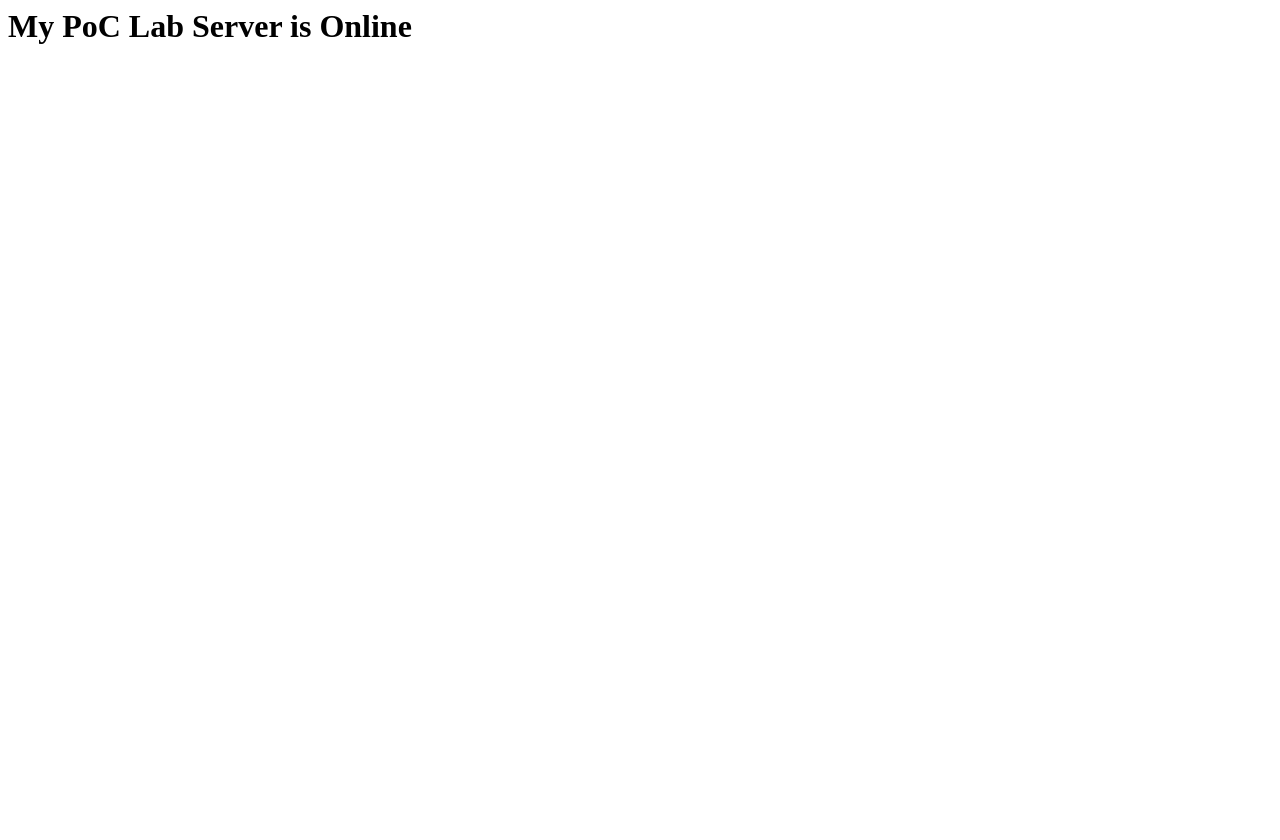
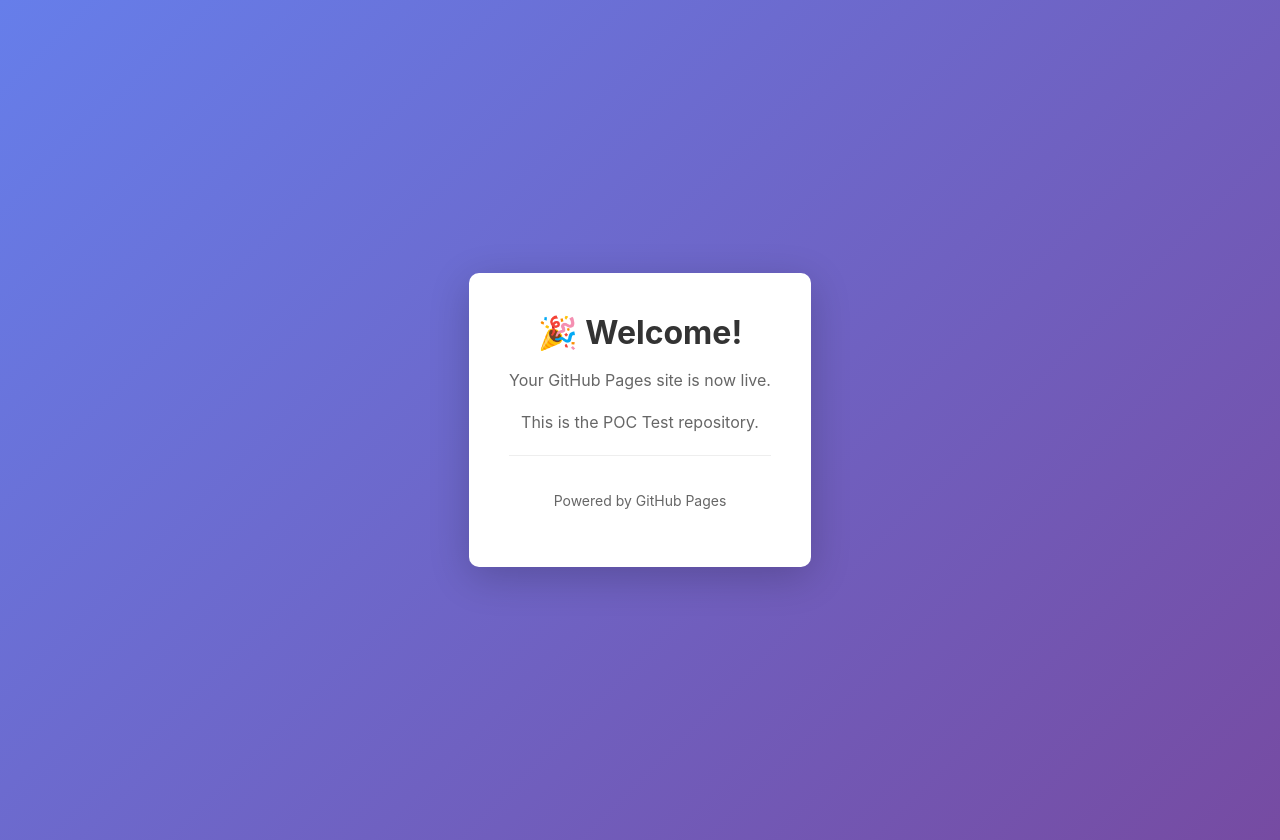
Before and after one commit to samsungs25ultraking-dotcom/poc-test, a plain HTML site: page index.html in a window 1280 px wide. Before the commit the page ends 800 px from the top, so only its background shows below. Drawn offline with Linux system fonts and the light colour scheme.

Commit message:
Update index.html with proper GitHub Pages content

```diff
--- a/index.html
+++ b/index.html
@@ -1 +1,53 @@
-<h1>My PoC Lab Server is Online</h1>
+<!DOCTYPE html>
+<html>
+<head>
+    <title>POC Test</title>
+    <meta charset="utf-8">
+    <meta name="viewport" content="width=device-width, initial-scale=1">
+    <style>
+        body {
+            font-family: -apple-system, BlinkMacSystemFont, 'Segoe UI', Roboto, 'Helvetica Neue', Arial, sans-serif;
+            margin: 0;
+            padding: 20px;
+            background: linear-gradient(135deg, #667eea 0%, #764ba2 100%);
+            min-height: 100vh;
+            display: flex;
+            align-items: center;
+            justify-content: center;
+        }
+        .container {
+            background: white;
+            border-radius: 10px;
+            box-shadow: 0 10px 40px rgba(0, 0, 0, 0.2);
+            padding: 40px;
+            text-align: center;
+            max-width: 500px;
+        }
+        h1 {
+            color: #333;
+            margin: 0 0 10px 0;
+        }
+        p {
+            color: #666;
+            line-height: 1.6;
+        }
+        .footer {
+            margin-top: 20px;
+            padding-top: 20px;
+            border-top: 1px solid #eee;
+            font-size: 14px;
+            color: #999;
+        }
+    </style>
+</head>
+<body>
+    <div class="container">
+        <h1>🎉 Welcome!</h1>
+        <p>Your GitHub Pages site is now live.</p>
+        <p>This is the POC Test repository.</p>
+        <div class="footer">
+            <p>Powered by GitHub Pages</p>
+        </div>
+    </div>
+</body>
+</html>
```
